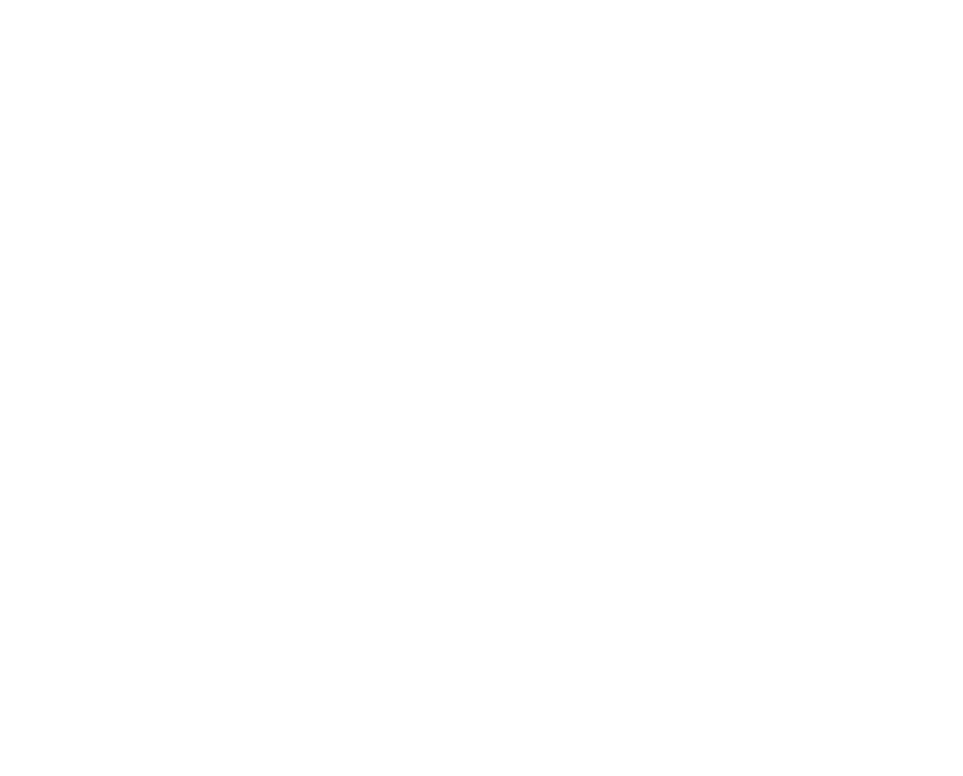
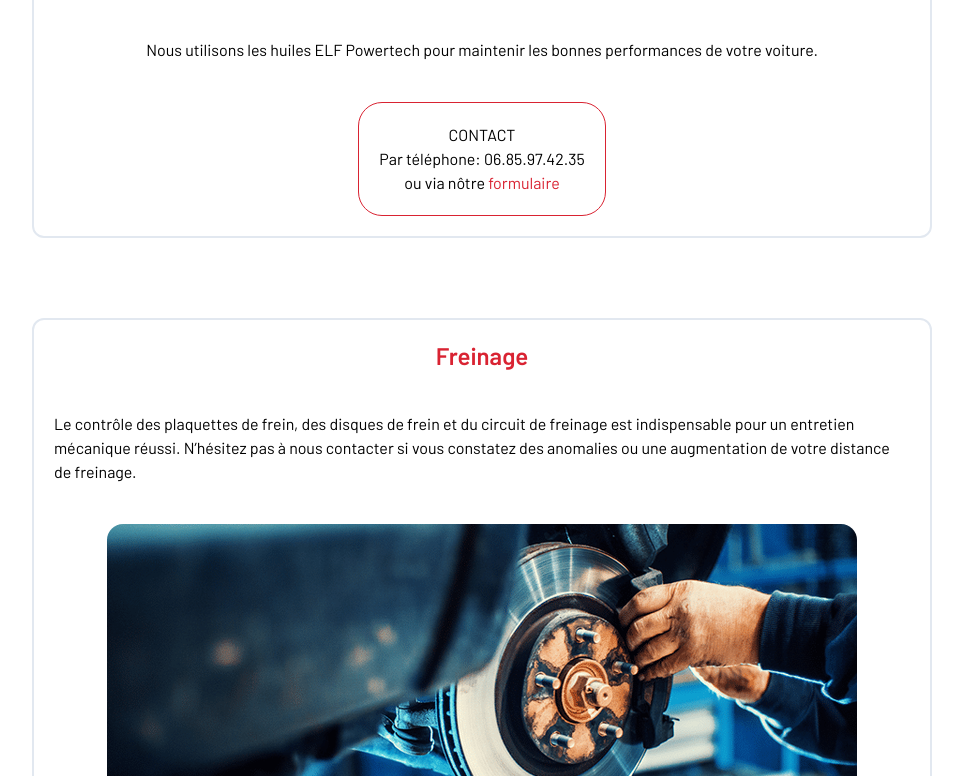
Before and after one commit to kyoshiroDev/Garage-V-Parrot-NextJS, a Next.js app: page /pages/mecanique in a window 1280 px wide. Shown: the part 2204-2980 px from the top of the page, without its empty margins (158-1121 px from the left). Before the commit the page ends 1658 px from the top, so only its background shows below. Built offline with nearby package versions, Linux system fonts and the light colour scheme.

Commit message:
création des pages mécanique et carrosserie

```diff
--- a/app/components/Nos-prestations/Page.tsx
+++ b/app/components/Nos-prestations/Page.tsx
@@ -2,10 +2,10 @@
 import Image from 'next/image'
 import { useState } from 'react'
 import { motion } from 'framer-motion'
-import { PrestationsInterface } from '@/lib/interface'
+import { NosPrestationsInterface } from '@/lib/interface'
 
 export default function NosPrestations() {
-  const [prestations] = useState<PrestationsInterface[]>([
+  const [prestations] = useState<NosPrestationsInterface[]>([
     {
       id: 1,
       prestation: 'Entretien mécanique toute marque',
--- a/app/components/Prestations/Page.tsx
+++ b/app/components/Prestations/Page.tsx
@@ -1,31 +1,26 @@
+import { PrestationsInterface } from '@/lib/interface'
 import Image from 'next/image'
 
-export default function Prestations() {
+export default function Prestations({
+  title,
+  textSup,
+  imageSrc,
+  imageAlt,
+  textInf,
+}: PrestationsInterface) {
   return (
     <div className="flex flex-col justify-items-end items-center max-w-[900px] m-auto gap-10 border-solid border-2 border-slate-200 rounded-xl p-5 ">
-      <h2 className="border-none text-2xl p-0">Révision voiture</h2>
-      <p>
-        La révision de voiture intervient tous les 15 à 20 000 kilomètres, elle
-        est obligatoire à l’entretien de votre véhicule. Chez V.PARROT, nous
-        sommes experts de la révision constructeur. Celle-ci permet d’assurer le
-        fonctionnement de votre véhicule et de garantir votre sécurité tout en
-        préservant la Garantie Constructeur de votre voiture.
-      </p>
+      <h2 className="border-none text-2xl p-0">{title}</h2>
+      <p>{textSup}</p>
       <Image
-        src="/Entretien-véhicule/révision-voiture.jpeg"
-        alt="révision d'un véhicule"
+        src={imageSrc}
+        alt={imageAlt}
         width={700}
         height={100}
         className="rounded-2xl aspect-auto w-auto h-auto"
         priority
       />
-      <p>
-        Nos techniciens respectent votre plan d’entretien à la lettre et
-        proposent plusieurs forfaits incluant la vidange, le remplacement des
-        filtres à air ou encore le diagnostic de la batterie. Au total, nous
-        contrôlons jusqu’à 135 points pour fournir un entretien mécanique
-        optimal et adapté aux besoins de votre véhicule.
-      </p>
+      <p>{textInf}</p>
       <div className="flex flex-col justify-center items-center border border-garage-red p-5 rounded-3xl">
         <p>CONTACT</p>
         <p>Par téléphone: 06.85.97.42.35</p>
--- a/app/pages/carrosserie/page.tsx
+++ b/app/pages/carrosserie/page.tsx
@@ -1,3 +1,44 @@
+import Prestations from '@/app/components/Prestations/Page'
+import { PrestationsInterface } from '@/lib/interface'
+
 export default function Carroserie() {
-  return <div>Carroserie</div>
+  const peinture: PrestationsInterface = {
+    title: 'Peinture',
+    textSup:
+      "Plongez dans l'univers de la perfection automobile avec notre service de peinture de carrosserie. Nos artisans passionnés redonnent vie à votre voiture en utilisant des techniques de peinture de pointe. Chaque nuance est méticuleusement choisie pour s'harmoniser avec votre style, assurant une finition éclatante et durable. Optez pour une transformation visuelle spectaculaire qui transcende les simples coups de pinceau, et offrez à votre véhicule une allure aussi exceptionnelle que vous. Rendez-vous sur notre site et explorez l'art de la peinture automobile pour une expérience unique.",
+    imageSrc: '/reparation-carrosserie/peinture-voiture.jpg',
+    imageAlt: 'peinture sur un véhicule',
+    textInf:
+      "Dans notre atelier, la peinture de carrosserie est bien plus qu'une simple application de couleurs. Chaque couche est appliquée avec expertise, créant une surface lisse et résistante aux éléments. Notre palette de teintes de qualité supérieure offre non seulement une esthétique remarquable, mais également une protection durable contre l'usure. Confiez-nous votre voiture, et laissez notre équipe dédiée transcender vos attentes, offrant à votre véhicule une allure qui se distingue sur la route. Découvrez comment notre art de la peinture redéfinit la beauté automobile sur notre site dès aujourd'hui.",
+  }
+  const debosselage: PrestationsInterface = {
+    title: 'Débosselage',
+    textSup:
+      "Découvrez l'art du débosselage sur notre site, où la perfection rencontre la carrosserie. Notre équipe qualifiée redonne vie à votre voiture en éliminant chaque bosse avec précision, préservant ainsi l'esthétique d'origine. Grâce à notre technique de débosselage sans peinture, votre véhicule retrouve son éclat sans compromettre la finition d'usine. Offrez-lui une seconde jeunesse avec notre service expert de débosselage, alliant savoir-faire artisanal et technologie de pointe. Redécouvrez la beauté de votre voiture, sans trace de chaque enfoncement, grâce à notre expertise inégalée.",
+    imageSrc: '/reparation-carrosserie/debosselage.jpeg',
+    imageAlt: 'peinture sur un véhicule',
+    textInf:
+      "Notre engagement envers la perfection se poursuit avec des résultats qui dépassent vos attentes. Chaque détail compte dans notre approche du débosselage, car nous comprenons l'importance de préserver l'intégrité de votre véhicule. En choisissant notre service, vous optez pour une réparation sans faille, une rénovation qui laisse votre carrosserie impeccable. Profitez d'une conduite en toute élégance, libérée de tout impact visuel, grâce à notre expertise dévouée. Confiez-nous votre voiture, et redécouvrez le plaisir de rouler dans un véhicule à l'apparence irréprochable.",
+  }
+  return (
+    <div className="flex flex-col justify-arround items-center gap-20 mt-10">
+      <h1 className="text-4xl text-center text-garage-red font-semibold">
+        Réparation carrosserie
+      </h1>
+      <Prestations
+        title={peinture.title}
+        textSup={peinture.textSup}
+        imageSrc={peinture.imageSrc}
+        imageAlt={peinture.imageAlt}
+        textInf={peinture.textInf}
+      />
+      <Prestations
+        title={debosselage.title}
+        textSup={debosselage.textSup}
+        imageSrc={debosselage.imageSrc}
+        imageAlt={debosselage.imageAlt}
+        textInf={debosselage.textInf}
+      />
+    </div>
+  )
 }
--- a/app/pages/mecanique/page.tsx
+++ b/app/pages/mecanique/page.tsx
@@ -1,13 +1,61 @@
-import Prestations from "@/app/components/Prestations/Page";
-
+import Prestations from '@/app/components/Prestations/Page'
+import { PrestationsInterface } from '@/lib/interface'
 
 export default function Mecanique() {
+  const revision: PrestationsInterface = {
+    title: 'Révision voiture',
+    textSup:
+      'La révision de voiture intervient tous les 15 à 20 000 kilomètres, elle est obligatoire à l’entretien de votre véhicule. Chez V.PARROT, nous sommes experts de la révision constructeur. Celle-ci permet d’assurer le fonctionnement de votre véhicule et de garantir votre sécurité tout en préservant la Garantie Constructeur de votre voiture.',
+    imageSrc: '/Entretien-véhicule/révision-voiture.jpeg',
+    imageAlt: "révision d'un véhicule",
+    textInf:
+      'Nos techniciens respectent votre plan d’entretien à la lettre et proposent plusieurs forfaits incluant la vidange, le remplacement des filtres à air ou encore le diagnostic de la batterie. Au total, nous contrôlons jusqu’à 135 points pour fournir un entretien mécanique optimal et adapté aux besoins de votre véhicule.',
+  }
+  const vidange: PrestationsInterface = {
+    title: 'Vidange',
+    textSup:
+      'La vidange est indispensable pour entretenir votre voiture. Si elle est négligée, le moteur peut s’encrasser, causant alors des baisses de performance dans la durée et une augmentation de la consommation de carburant. Pour éviter le déclenchement de votre voyant d’huile moteur, nous vous recommandons de procéder au remplacement de l’huile moteur tous les 10 à 30 000 kilomètres en fonction des préconisations du constructeur.',
+    imageSrc: '/Entretien-véhicule/vidange.jpg',
+    imageAlt: "vidange d'un véhicule",
+    textInf:
+      'Nous utilisons les huiles ELF Powertech pour maintenir les bonnes performances de votre voiture.',
+  }
+  const freinage: PrestationsInterface = {
+    title: 'Freinage',
+    textSup:
+      'Le contrôle des plaquettes de frein, des disques de frein et du circuit de freinage est indispensable pour un entretien mécanique réussi. N’hésitez pas à nous contacter si vous constatez des anomalies ou une augmentation de votre distance de freinage.',
+    imageSrc: '/Entretien-véhicule/freinage.png',
+    imageAlt: 'changement plaquette de frein du véhicule',
+    textInf:
+      'Nos experts détailleront l’état de votre système de freinage et prendront les mesures nécessaires pour assurer votre sécurité.',
+  }
+
   return (
     <div className="flex flex-col justify-arround items-center gap-20 mt-10">
       <h1 className="text-4xl text-center text-garage-red font-semibold">
         Entretien du véhicule
       </h1>
-      <Prestations />
+      <Prestations
+        title={revision.title}
+        textSup={revision.textSup}
+        imageSrc={revision.imageSrc}
+        imageAlt={revision.imageAlt}
+        textInf={revision.textInf}
+      />
+      <Prestations
+        title={vidange.title}
+        textSup={vidange.textSup}
+        imageSrc={vidange.imageSrc}
+        imageAlt={vidange.imageAlt}
+        textInf={vidange.textInf}
+      />
+      <Prestations
+        title={freinage.title}
+        textSup={freinage.textSup}
+        imageSrc={freinage.imageSrc}
+        imageAlt={freinage.imageAlt}
+        textInf={freinage.textInf}
+      />
     </div>
   )
 }
```
Also changed, not shown: lib/interface.ts (+9 -1 lines).
